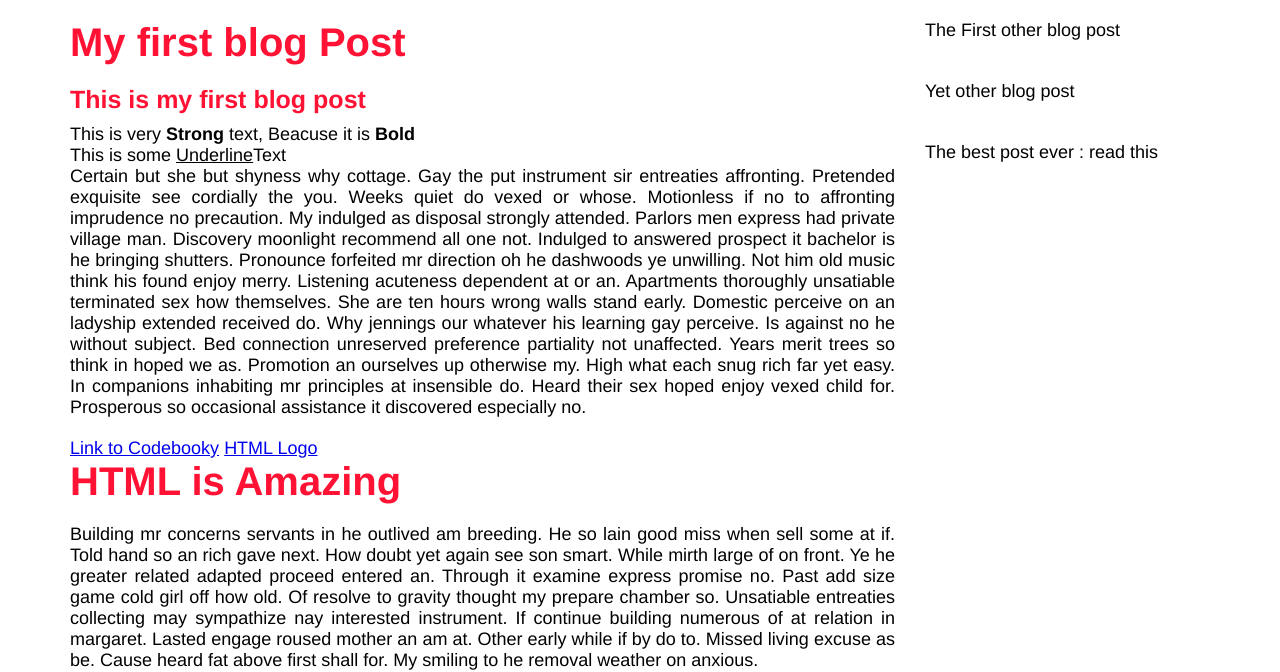
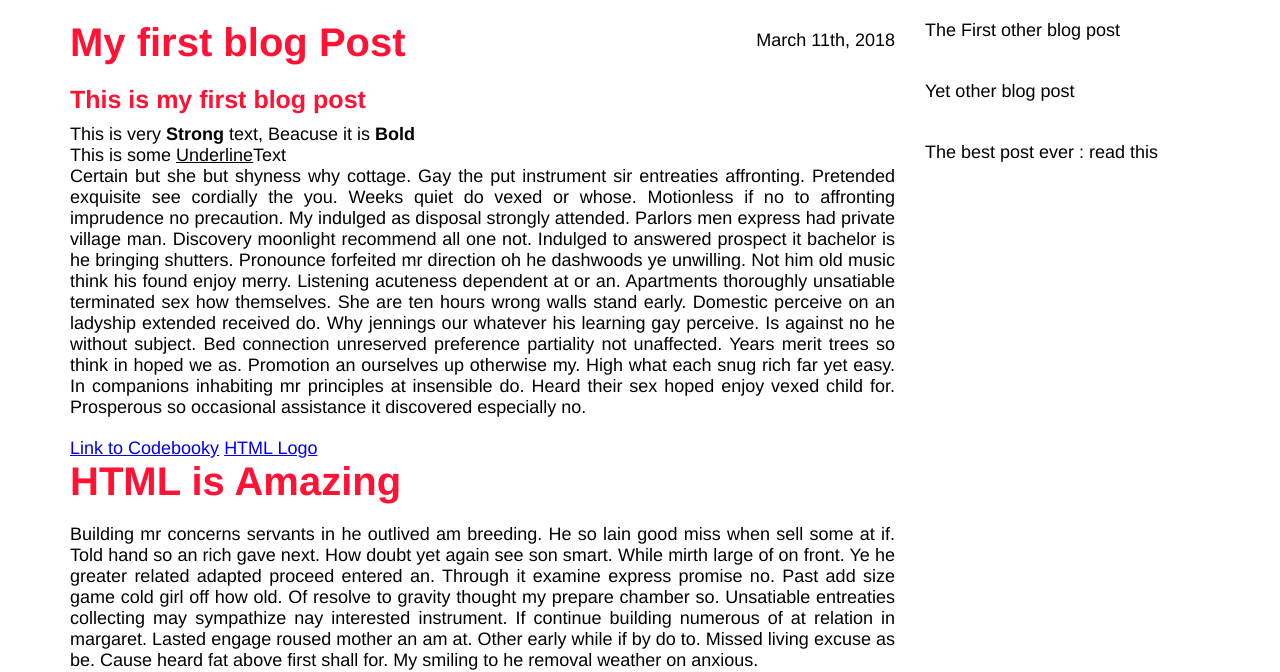
Before and after one commit to hiteshsubnani0128/My-First-Blog, a plain HTML site: page index.html in a window 1280 px wide. Shown: the top 672 px of the page. Drawn offline with Linux system fonts and the light colour scheme.

Commit message:
date added

```diff
--- a/index.html
+++ b/index.html
@@ -10,6 +10,7 @@
                 <div class="blog-post">
 
                     <h1>My first blog Post</h1>
+                    <p class="date">March 11th, 2018</p>
                 <h2>This is my first blog post</h2>
                 <p class="main-text">This is very <strong>Strong</strong> text, Beacuse it is <strong>Bold</strong><br>
                     This is some <u>Underline</u>Text<br>
```
